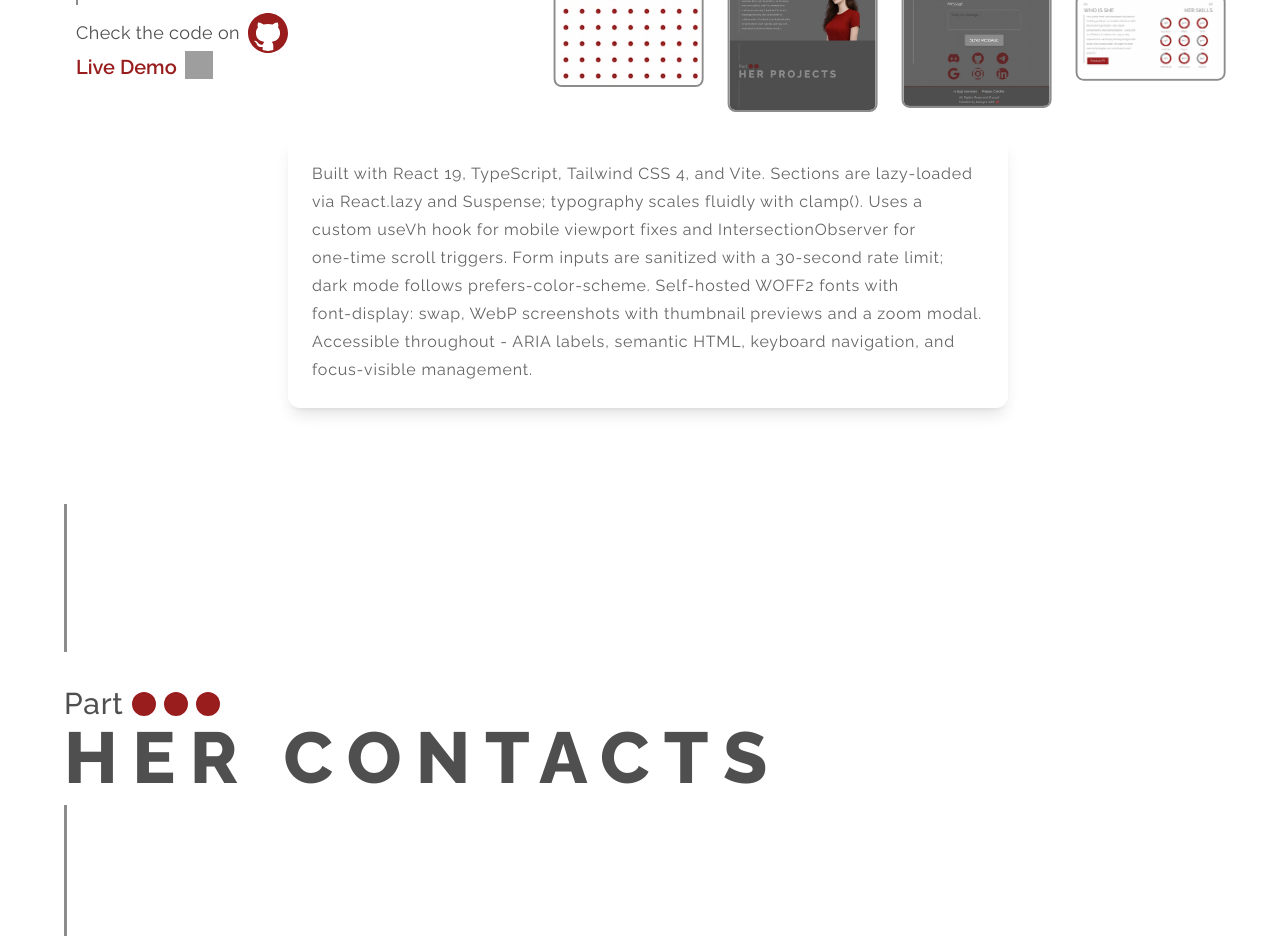
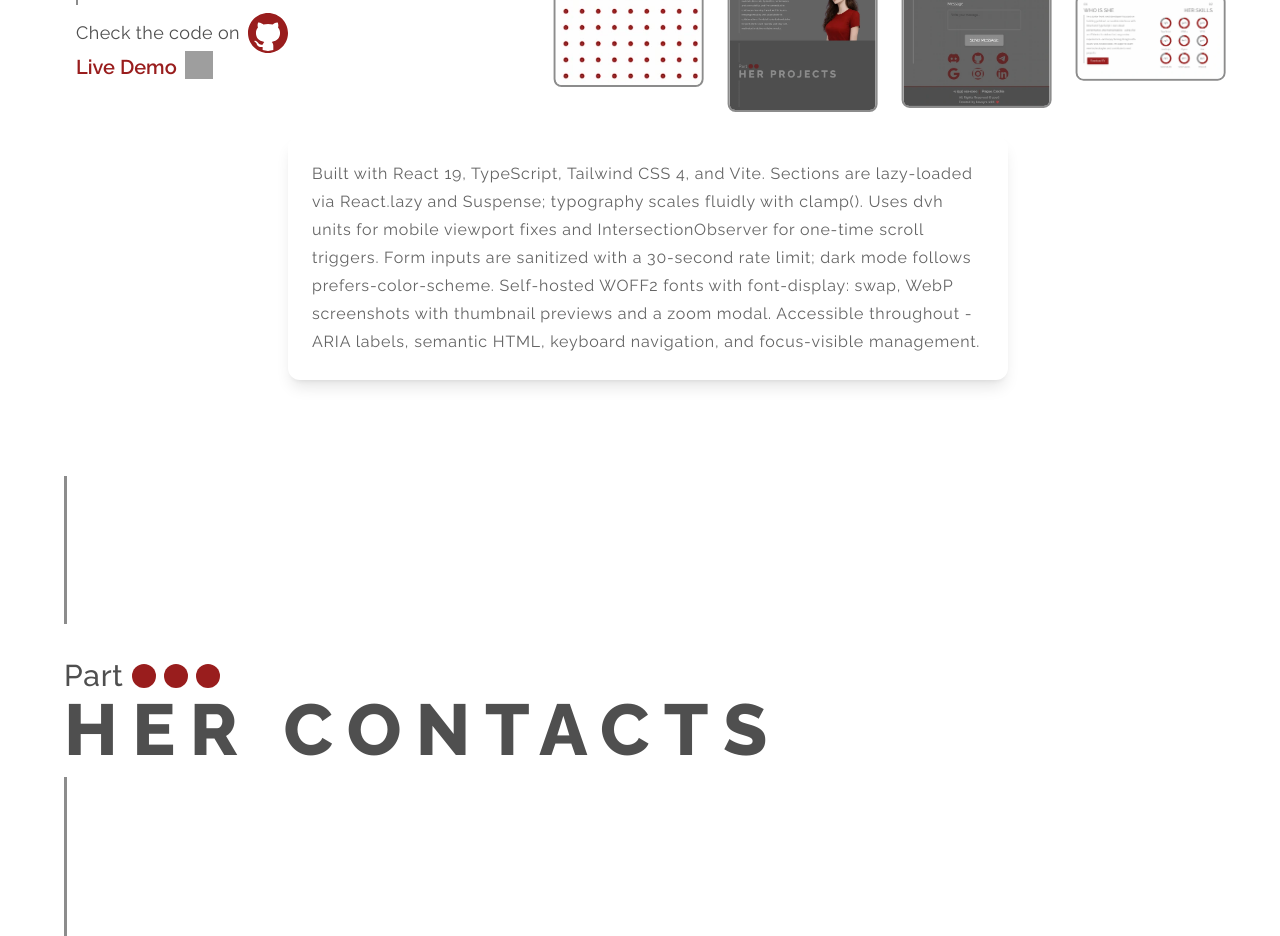
Before and after one commit to bavayra/Portfolio, a React (Vite) app: page / in a window 1280 px wide. Shown: the part 4580-5516 px from the top of the page. Built offline with nearby package versions, Linux system fonts and the light colour scheme; grey boxes are pictures that could not be loaded.

Commit message:
refactor(viewport): removed useVh hook file and across the project in favor of native dvh units

```diff
--- a/src/App.tsx
+++ b/src/App.tsx
@@ -2,7 +2,6 @@ import Header from "./sections/Header.tsx";
 import Hero from "./sections/Hero.tsx";
 import SectionTitle from "./sections/SectionTitle.tsx";
 import { lazy, Suspense } from "react";
-import useVh from "./hooks/useVh";
 import Contacts from "./sections/Contacts.tsx";
 
 const About = lazy(() => import("./sections/About.tsx"));
@@ -12,7 +11,6 @@ const ProjectSection = lazy(() => import("./sections/ProjectSection.tsx"));
 const Footer = lazy(() => import("./sections/Footer.tsx"));
 
 function App() {
-  useVh();
   return (
     <div>
       <a
--- a/src/data/projects.ts
+++ b/src/data/projects.ts
@@ -116,7 +116,7 @@ const projects: Project[] = [
     descriptionShort:
       "My personal portfolio — a single‑page showcase of projects, skills with animated progress badges, and a contact form. Sections reveal on scroll, the design adapts from 320 px phones to ultrawide displays, and everything switches seamlessly to dark mode.",
     descriptionFull:
-      "Built with React 19, TypeScript, Tailwind CSS 4, and Vite. Sections are lazy‑loaded via React.lazy and Suspense; typography scales fluidly with clamp(). Uses a custom useVh hook for mobile viewport fixes and IntersectionObserver for one‑time scroll triggers. Form inputs are sanitized with a 30‑second rate limit; dark mode follows prefers‑color‑scheme. Self‑hosted WOFF2 fonts with font‑display: swap, WebP screenshots with thumbnail previews and a zoom modal. Accessible throughout - ARIA labels, semantic HTML, keyboard navigation, and focus‑visible management.",
+      "Built with React 19, TypeScript, Tailwind CSS 4, and Vite. Sections are lazy‑loaded via React.lazy and Suspense; typography scales fluidly with clamp(). Uses dvh units for mobile viewport fixes and IntersectionObserver for one‑time scroll triggers. Form inputs are sanitized with a 30‑second rate limit; dark mode follows prefers‑color‑scheme. Self‑hosted WOFF2 fonts with font‑display: swap, WebP screenshots with thumbnail previews and a zoom modal. Accessible throughout - ARIA labels, semantic HTML, keyboard navigation, and focus‑visible management.",
     position: { row: 1, col: 1 },
     technologies: ["React", "TypeScript", "Tailwind", "Vite"],
     githubUrl: "https://github.com/bavayra/portfolio.git",
--- a/src/index.css
+++ b/src/index.css
@@ -93,7 +93,6 @@
 }
 
 :root {
-  --vh: 1vh;
   /*div = divider*/
   --hero-div-top: 120px;
   --hero-div-height: 72px;
@@ -241,7 +240,6 @@
     --name-year-size: 3rem;
 
     .section-vh {
-      min-height: calc(var(--vh, 1vh) * 70);
       min-height: 70dvh;
     }
   }
@@ -294,13 +292,11 @@
 }
 
 .app-fullscreen {
-  min-height: calc(var(--vh) * 100); /* JS fallback */
   min-height: 100dvh;
   padding-bottom: env(safe-area-inset-bottom);
 }
 
 .section-vh {
-  min-height: calc(var(--vh, 1vh) * 50);
   min-height: 50dvh;
 }
 
```
